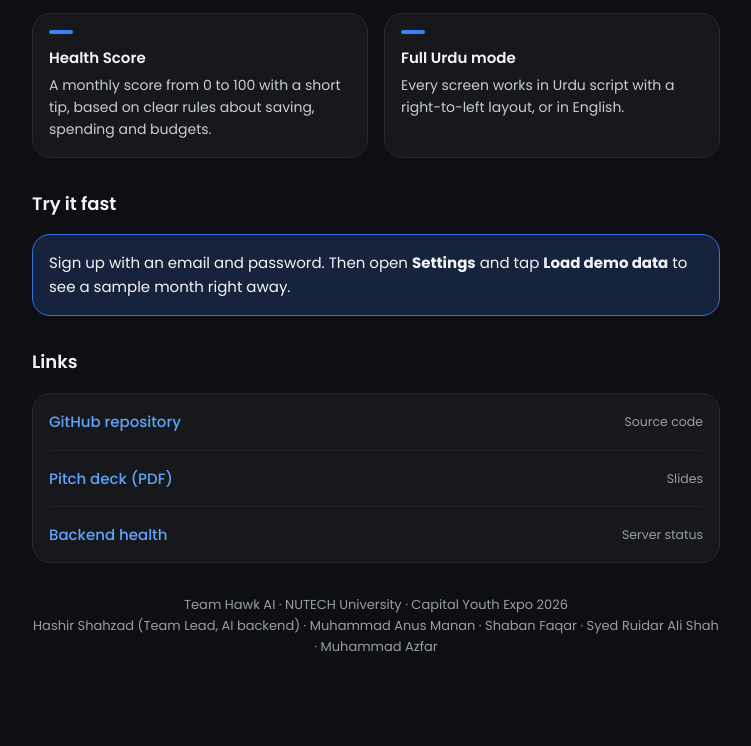
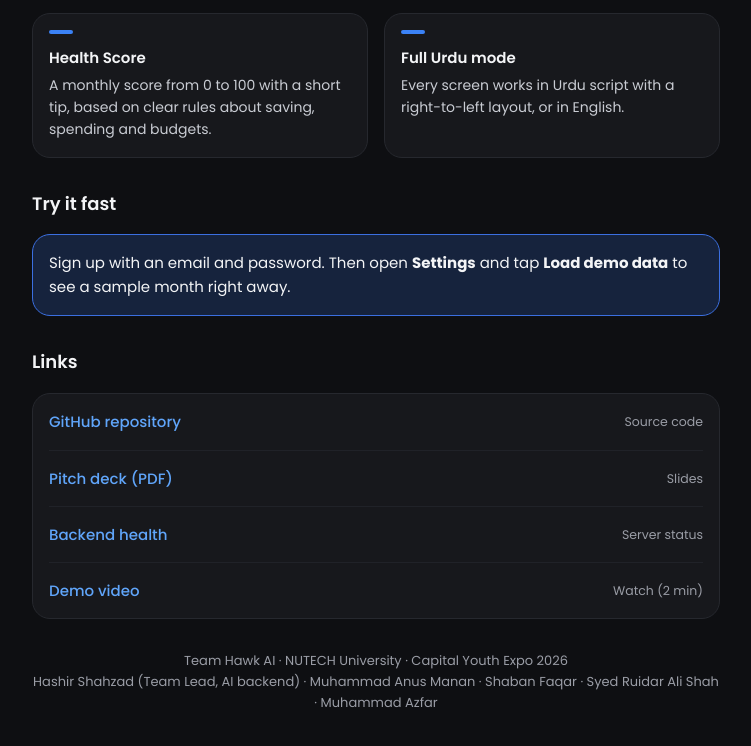
Before and after one commit to HashirShahzad-08/hisaabkitaab-ai, a plain HTML site: page docs/index.html in a window 1280 px wide. Shown: the part 1216-1962 px from the top of the page, without its empty margins (264-1015 px from the left). Before the commit the page ends 1906 px from the top, so only its background shows below. Drawn offline with Linux system fonts and the light colour scheme.

Commit message:
Add demo video link

```diff
--- a/docs/index.html
+++ b/docs/index.html
@@ -113,9 +113,7 @@
       <a href="https://github.com/HashirShahzad-08/hisaabkitaab-ai">GitHub repository <small>Source code</small></a>
       <a href="HisaabKitaab-AI-Pitch-Deck.pdf">Pitch deck (PDF) <small>Slides</small></a>
       <a href="https://hisaabkitaab-ai-omega.vercel.app/health">Backend health <small>Server status</small></a>
-      <!-- Demo video: hidden until we have the link. Put the URL in and remove the comment marks.
-      <a href="VIDEO_LINK">Demo video <small>Watch</small></a>
-      -->
+      <a href="https://drive.google.com/file/d/1ZPI2ahpoFSIYd0cVRVECu7sQwg0xVE6F/view?usp=sharing">Demo video <small>Watch (2 min)</small></a>
     </nav>
   </section>
 </main>
```
Also changed, not shown: README.md.
